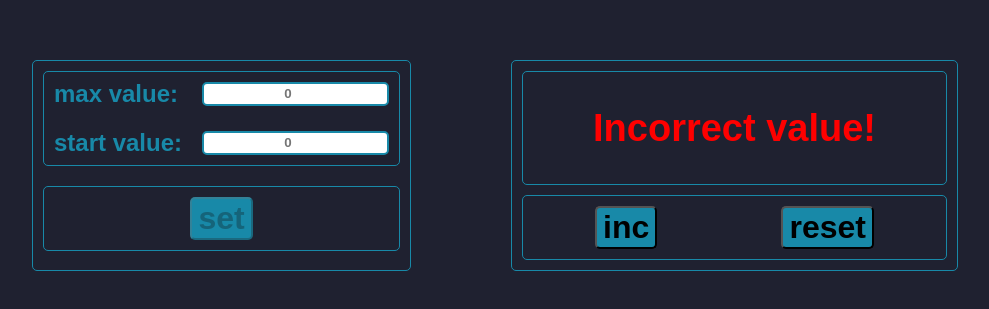
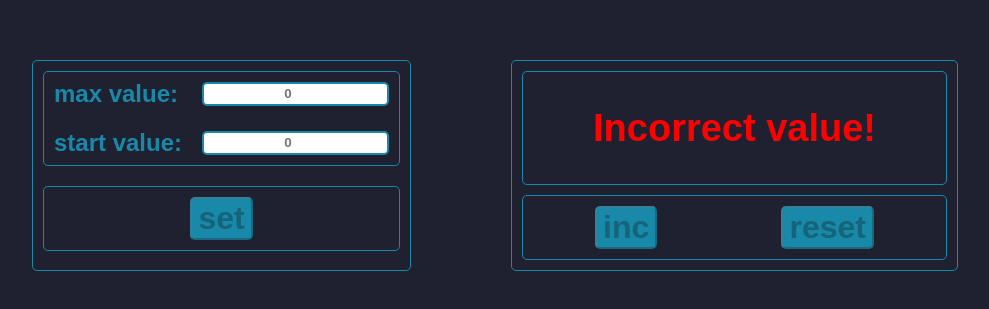
Before and after one commit to PizzerSpring/BlackCounter, a React (Vite) app: page / in a window 1280 px wide. Shown: the part 235-544 px from the top of the page, without its empty margins (145-1134 px from the left). Built offline with nearby package versions, Linux system fonts and the light colour scheme.

Commit message:
Disabling conditions for inc and reset buttons

```diff
--- a/src/components/ButtonPanel.tsx
+++ b/src/components/ButtonPanel.tsx
@@ -23,13 +23,13 @@ export const ButtonPanel = ({counterButton, setValue, value, startValue, maxValu
                     setActive('')
                 }} className={style.btn}/>
             </div> : <div className={`${style.borderCounter} ${style.outerP} ${style.btnContainer}`}>
-                <Button disabled={!!active} title={'inc'} callback={() => {
+                <Button disabled={!!error || !!active || maxValue === value || disSet} title={'inc'} callback={() => {
                     if(value < maxValue) {
                         setValue(value + 1)
                     }
                 }} className={style.btn}/>
-                <Button disabled={!!active} title={'reset'} callback={() => {
-                    setValue(0)
+                <Button disabled={!!error || !!active || value === 0 || disSet} title={'reset'} callback={() => {
+                    setValue(startValue)
                 }} className={style.btn}/>
             </div>}
         </>
```
